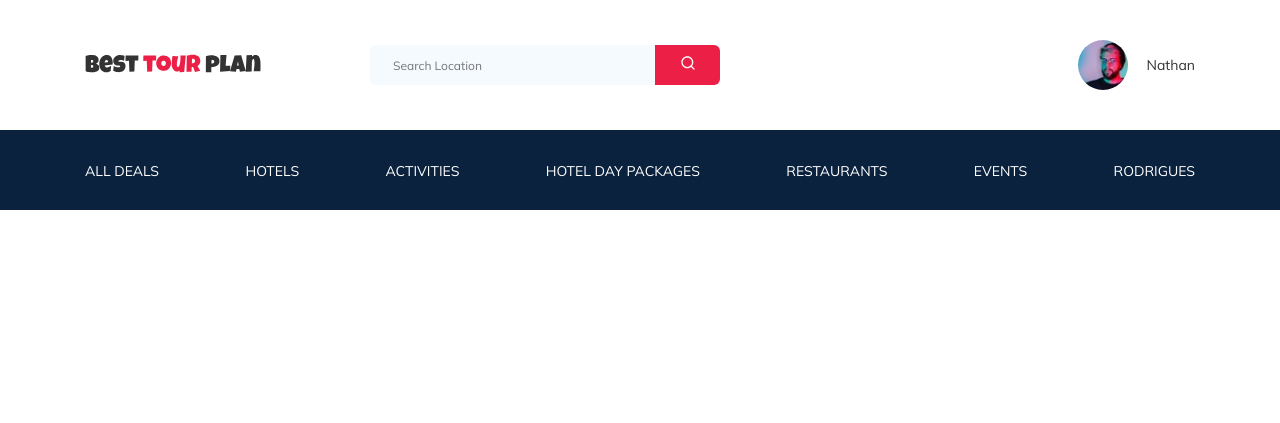
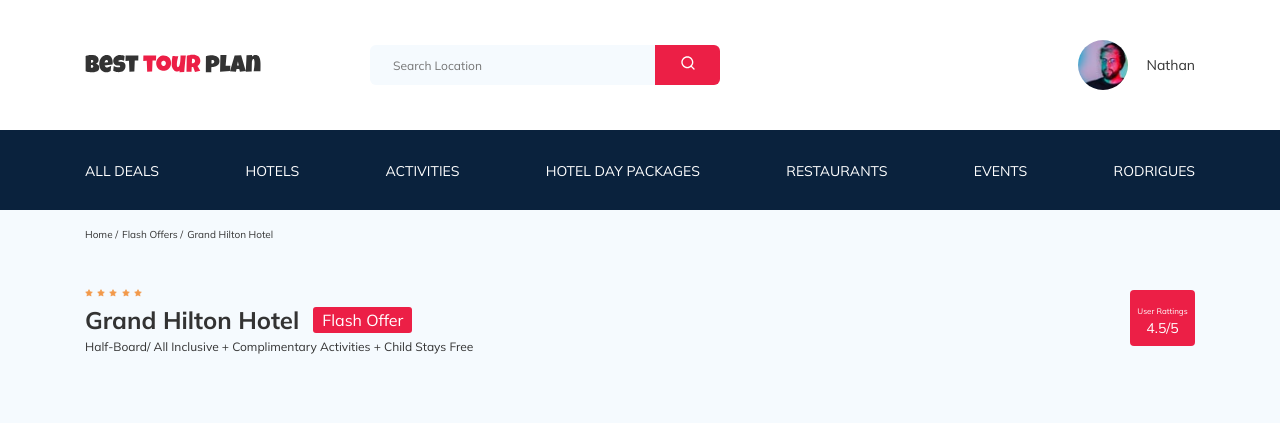
Before and after one commit to eminmam/tour-plan, a PHP site: page / in a window 1280 px wide. Shown: the top 423 px of the page. Run offline with PHP 8.4, Linux system fonts and the light colour scheme.

Commit message:
create: breadcrumb amd hotel-info

```diff
--- a/css/style.css
+++ b/css/style.css
@@ -5,6 +5,8 @@
 
 body {
   font-family: 'Mulish', sans-serif;
+  background-color: #F5FAFE;
+  color: #333333;
 }
 
 .container {
@@ -471,6 +473,115 @@ template {
   display: none;
 }
 
+.breadcrumb-list {
+  list-style: none;
+  display: -webkit-box;
+  display: -ms-flexbox;
+  display: flex;
+  padding: 18px 0;
+  margin: 0;
+}
+
+.breadcrumb-list__item {
+  font-size: 10px;
+  line-height: 13px;
+}
+
+.breadcrumb-list__item:not(:last-child)::after {
+  content: "/";
+  margin-right: 4px;
+}
+
+.breadcrumb-list__link {
+  text-decoration: none;
+  color: inherit;
+}
+
+.hotel {
+  padding-top: 23px;
+  padding-bottom: 70px;
+}
+
+.hotel-info {
+  display: -webkit-box;
+  display: -ms-flexbox;
+  display: flex;
+  -webkit-box-align: center;
+      -ms-flex-align: center;
+          align-items: center;
+  -webkit-box-pack: justify;
+      -ms-flex-pack: justify;
+          justify-content: space-between;
+}
+
+.hotel-info__description {
+  margin: 0;
+  margin-top: 4px;
+}
+
+.hotel-info__name {
+  margin: 4px 0 0 0;
+}
+
+.hotel-info__offer {
+  margin-left: 14px;
+  margin-top: 4px;
+}
+
+.hotel-name {
+  font-size: 24px;
+  line-height: 30px;
+}
+
+.hotel-wrapper {
+  display: -webkit-box;
+  display: -ms-flexbox;
+  display: flex;
+  -ms-flex-wrap: wrap;
+      flex-wrap: wrap;
+  -webkit-box-align: center;
+      -ms-flex-align: center;
+          align-items: center;
+}
+
+.hotel-description {
+  font-size: 12px;
+  line-height: 15px;
+}
+
+.stars {
+  -ms-flex-preferred-size: 100%;
+      flex-basis: 100%;
+}
+
+.offer {
+  padding: 4px 9px;
+  background-color: #EC1F46;
+  border-radius: 3px;
+  color: #fff;
+}
+
+.rating {
+  text-align: center;
+  max-width: 65px;
+  min-height: 45px;
+  border-radius: 4px;
+  color: #fff;
+  background-color: #EC1F46;
+  padding: 9px 7px;
+  border-radius: 4px;
+}
+
+.rating__text {
+  font-size: 8px;
+  line-height: 10px;
+}
+
+.rating__counter {
+  font-size: 14px;
+  line-height: 18px;
+}
+
 @media (max-width: 1200px) {
   .container {
     max-width: 960px;
--- a/index.html
+++ b/index.html
@@ -74,6 +74,53 @@
     </div>
     <!-- /.navbar-bottom -->
   </header>
+
+  <nav class="breadcrumb">
+    <div class="container">
+      <ul class="breadcrumb-list">
+        <li class="breadcrumb-list__item">
+          <a href="#" class="breadcrumb-list__link">Home</a>
+        </li>
+        <li class="breadcrumb-list__item">
+          <a href="#" class="breadcrumb-list__link">Flash Offers</a>
+        </li>
+        <li class="breadcrumb-list__item">
+          Grand Hilton Hotel
+        </li>
+      </ul>
+    </div>
+  </nav>
+  <!-- /.breadcrumb -->
+
+  <section class="hotel">
+    <div class="container">
+      <div class="hotel-info">
+        <div class="hotel-info__text">
+          <div class="hotel-wrapper">
+            <div class="stars">
+              <img src="./img/Star.svg" alt="star">
+              <img src="./img/Star.svg" alt="star">
+              <img src="./img/Star.svg" alt="star">
+              <img src="./img/Star.svg" alt="star">
+              <img src="./img/Star.svg" alt="star">
+            </div>
+            <h1 class="hotel-name hotel-info__name">Grand Hilton Hotel</h1>
+            <span class="offer hotel-info__offer">Flash Offer</span>
+          </div>
+          <p class="hotel-description hotel-info__description">Half-Board/ All Inclusive + Complimentary Activities + Child Stays Free</p>
+        </div>
+        <!-- /.hotel-info__text -->
+        <div class="rating hotel-info__rating">
+          <span class="rating__text">User Rattings</span>
+          <span class="rating__counter">4.5/5</span>
+        </div>
+        <!-- /.hotel-info__rating -->
+      </div>
+      <!-- /.hotel-info -->
+    </div>
+    <!-- /.container -->
+  </section>
+  <!-- /.hotel -->
 </body>
 
 </html>
--- a/scss/_media.scss
+++ b/scss/_media.scss
@@ -64,12 +64,36 @@
     border: none;
     cursor: pointer;
     padding: 0;
-
-
     &__line {
       width: 16px;
       height: 1px;
       background-color: $text-color;
+    }
+  }
+  .stars {
+    flex-basis: unset;
+  }
+  .hotel {
+    &-name {
+      flex-basis: 100%;
+    }
+    &-wrapper {
+      justify-content: space-between;
+    }
+    &-info {
+      &__rating {
+        display: none;
+      }
+      &__offer {
+        order: -1;
+        margin-left: 0;
+      }
+      &__text {
+        width: 100%;
+      }
+      &__name {
+        margin-top: 10px;
+      }
     }
   }
 }
@@ -79,3 +103,8 @@
     width: 99px;
   }
 }
+
+
+@media (max-width: 320px) {
+
+}
--- a/scss/_settings.scss
+++ b/scss/_settings.scss
@@ -4,6 +4,8 @@
 
 body {
   font-family: 'Mulish', sans-serif;
+  background-color: $secondary;
+  color: $text-color;
 }
 
 .container {
--- a/scss/_var.scss
+++ b/scss/_var.scss
@@ -1,4 +1,5 @@
 $primary: #EC1F46;
+$secondary: #F5FAFE;
 $text-color: #333333;
 $dark: #0A223D;
 $light: #fff;
--- /dev/null
+++ b/scss/blocks/_breadcrumb.scss
@@ -0,0 +1,26 @@
+.breadcrumb {
+  &-list {
+    list-style: none;
+    display: flex;
+    padding: 18px 0;
+    margin: 0;
+
+    &__item {
+
+      font-size: 10px;
+      line-height: 13px;
+
+      &:not(:last-child) {
+        &::after {
+          content: "/";
+          margin-right: 4px;
+        }
+      }
+    }
+
+    &__link {
+      text-decoration: none;
+      color: inherit;
+    }
+  }
+}
--- /dev/null
+++ b/scss/blocks/_hotel.scss
@@ -0,0 +1,74 @@
+.hotel {
+  padding-top: 23px;
+  padding-bottom: 70px;
+
+  &-info {
+    display: flex;
+    align-items: center;
+    justify-content: space-between;
+
+    &__description {
+      margin: 0;
+      margin-top: 4px;
+    }
+
+    &__name {
+      margin: 4px 0 0 0;
+    }
+
+    &__offer {
+      margin-left: 14px;
+      margin-top: 4px;
+    }
+  }
+
+  &-name {
+    font-size: 24px;
+    line-height: 30px;
+  }
+
+  &-wrapper {
+    display: flex;
+    flex-wrap: wrap;
+    align-items: center;
+  }
+
+  &-description {
+    font-size: 12px;
+    line-height: 15px;
+  }
+}
+
+.stars {
+  flex-basis: 100%;
+}
+
+.offer {
+  padding: 4px 9px;
+  background-color: $primary;
+  border-radius: 3px;
+  color: $light
+}
+
+.rating {
+  text-align: center;
+  max-width: 65px;
+  min-height: 45px;
+  border-radius: 4px;
+  color: $light;
+  background-color: $primary;
+  padding: 9px 7px;
+  border-radius: 4px;
+
+
+  &__text {
+    font-size: 8px;
+    line-height: 10px;
+
+  }
+
+  &__counter {
+    font-size: 14px;
+    line-height: 18px;
+  }
+}
--- a/scss/style.scss
+++ b/scss/style.scss
@@ -1,9 +1,15 @@
+@import 'var';
 @import 'settings';
 
-@import 'var';
 //Стрили для блока header
 @import './blocks/header';
 
 @import 'normalize';
+
+
+@import './blocks/breadcrumb';
+
+@import './blocks/hotel';
+
 //Полключение стилей для адаптива
-@import 'media'
+@import 'media';
```
Also changed, not shown: other parts of css/style.css (+28 -0 lines), img/Star.svg (added), 1 other file.
